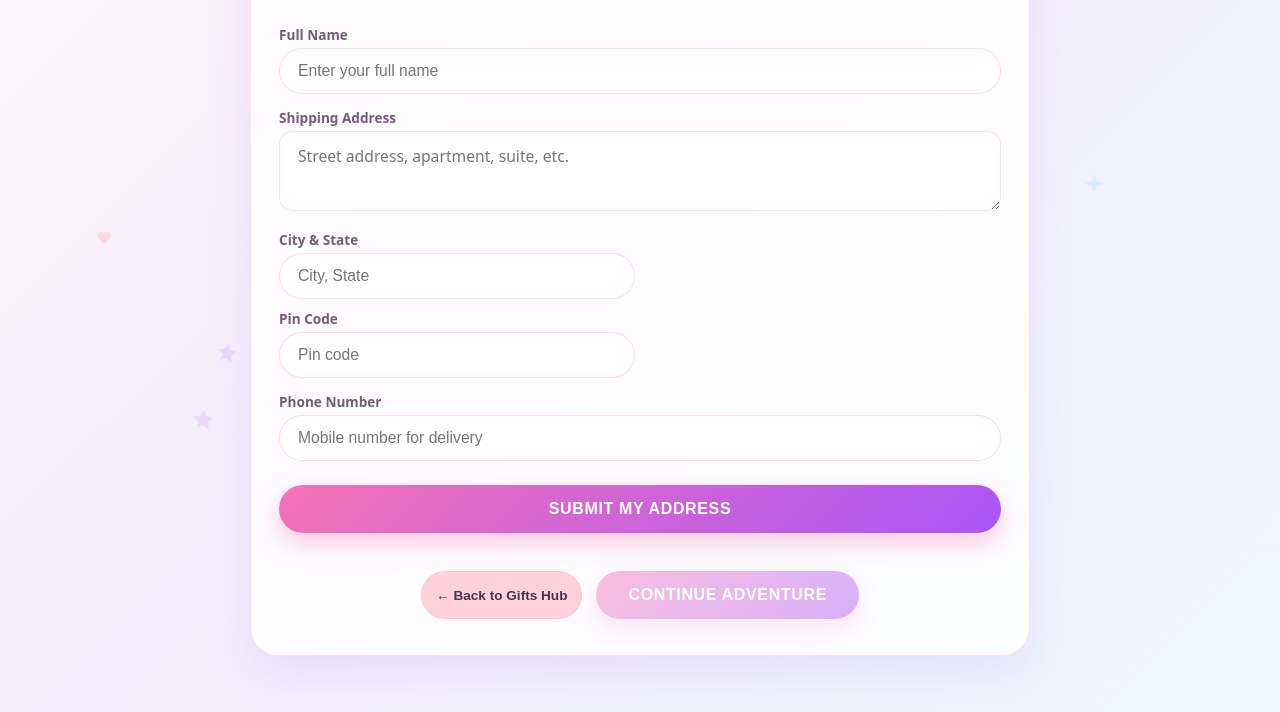
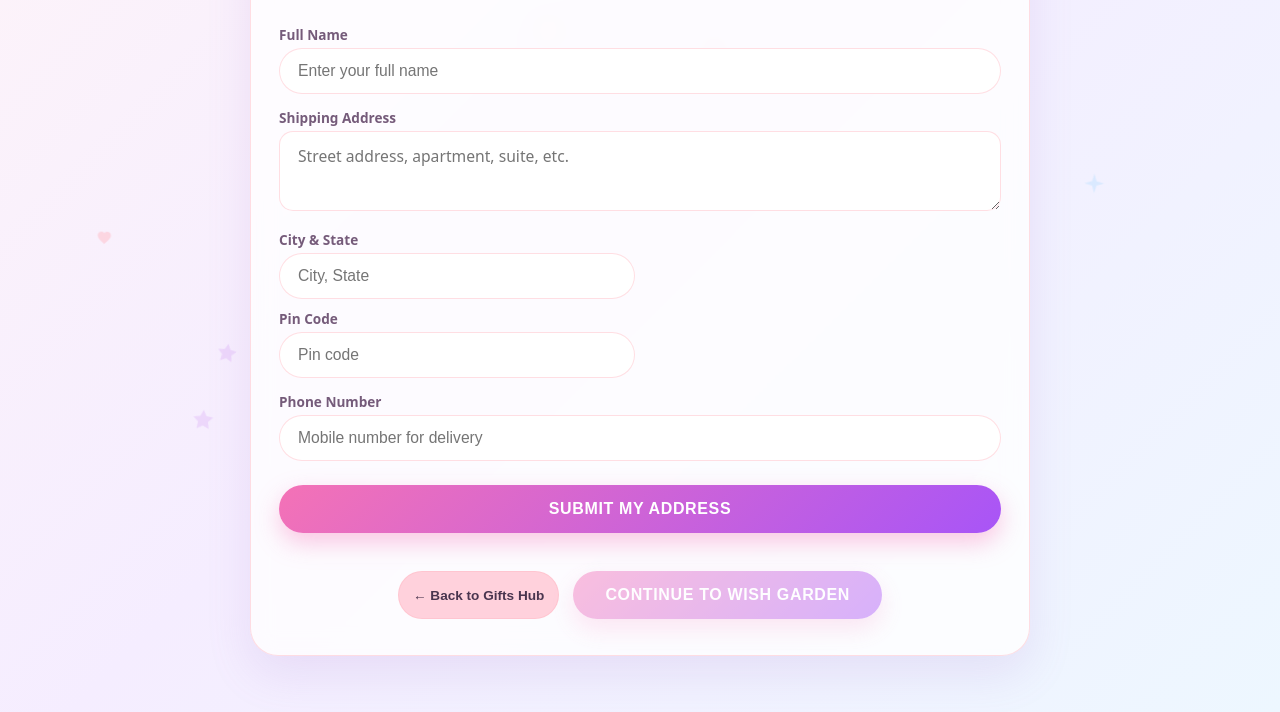
Before and after one commit to pritamdawcode1/Birthday-wishes-, a plain HTML site: page gift-booking.html in a window 1280 px wide. Shown: the part 334-1046 px from the top of the page. Drawn offline with Linux system fonts and the light colour scheme.

Commit message:
Update gift-booking.html

```diff
--- a/gift-booking.html
+++ b/gift-booking.html
@@ -44,10 +44,11 @@
         <p><strong>Package Confirmed!</strong> Your delivery details have been securely saved. Get ready for a wonderful surprise at your doorstep!</p>
       </div>
 
-      <div class="btn-row" style="margin-top: 18px;">
+            <div class="btn-row" style="margin-top: 18px;">
         <button class="pill-btn pill-btn-soft" data-nav="gifts.html" type="button">&larr; Back to Gifts Hub</button>
-        <button id="booking-next-btn" class="magic-btn" data-nav="quiz.html" type="button" disabled>CONTINUE ADVENTURE</button>
-      </div>
+        <button id="booking-next-btn" class="magic-btn" data-nav="garden.html" type="button" disabled>CONTINUE TO WISH GARDEN</button>
+            </div>
+
     </section>
   </main>
 
```
